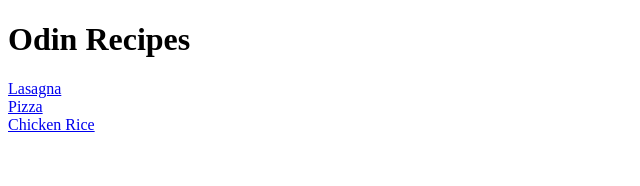
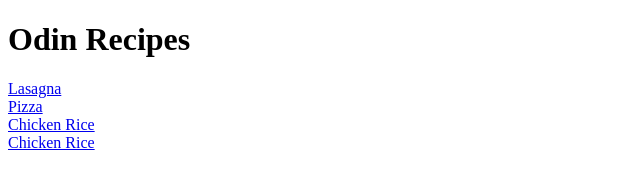
Before and after one commit to Kyuann605/TheOdinProject, a plain HTML site: page odin-recipes/index.html in a window 1280 px wide. Shown: the whole page, without its empty margins (0-640 px from the left). Drawn offline with Linux system fonts and the light colour scheme.

Commit message:
my second commit

```diff
--- a/odin-recipes/index.html
+++ b/odin-recipes/index.html
@@ -12,5 +12,7 @@
     <a href="recipes/pizza.html">Pizza</a>
     <br>
     <a href="recipes/chickenrice.html">Chicken Rice</a>
+    <br>
+    <a href="recipes/chickenrice.html">Chicken Rice</a>
 </body>
 </html>
```
